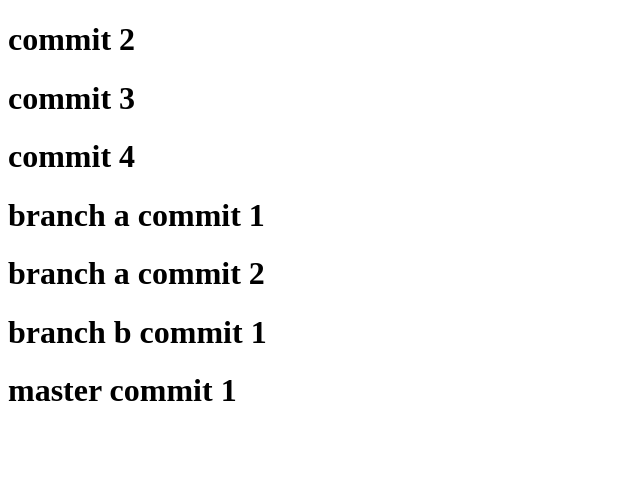
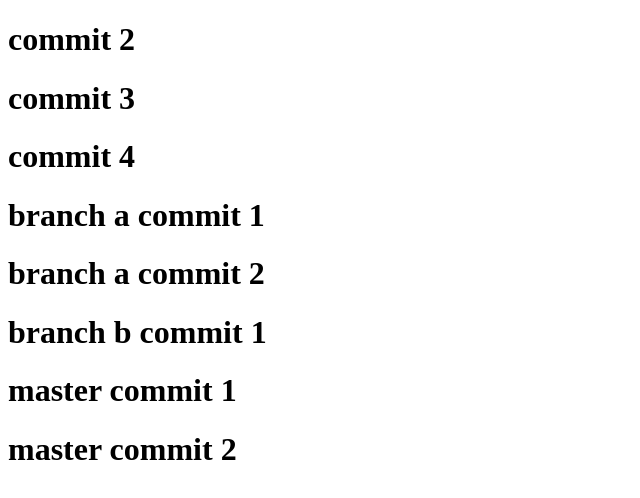
Before and after one commit to conel77/branch1, a plain HTML site: page index.html in a window 1280 px wide. Shown: the whole page, without its empty margins (0-640 px from the left). Drawn offline with Linux system fonts and the light colour scheme.

Commit message:
commit 2

```diff
--- a/index.html
+++ b/index.html
@@ -9,5 +9,6 @@
     <h1>branch a commit 2</h1>
     <h1>branch b commit 1</h1>
     <h1>master commit 1</h1>
+    <h1>master commit 2</h1>
   </body>
 </html>
```
